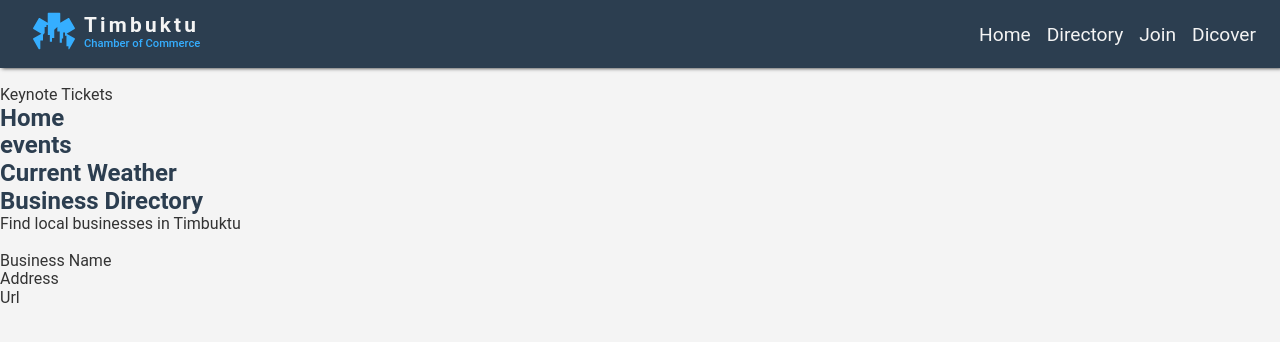
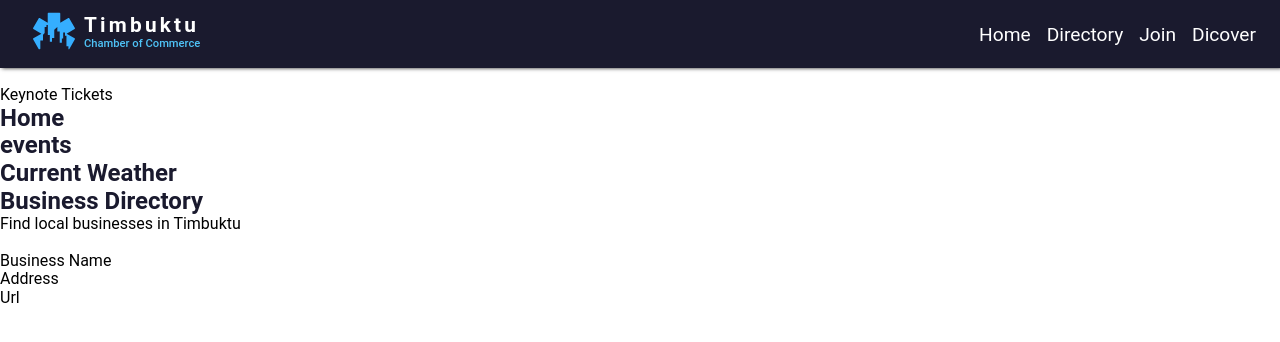
Before and after one commit to Joregesosa/wdd231, a plain HTML site: page chamber/directory.html in a window 1280 px wide. Drawn offline with Linux system fonts and the light colour scheme.

Commit message:
Update navbar mobile styles for improved contrast and accessibility

```diff
--- a/chamber/styles/navbar-mobile.css
+++ b/chamber/styles/navbar-mobile.css
@@ -1,8 +1,8 @@
 :root {
-    --primary-color: #2C3E50;
-    --secondary-color: #35aeff;
-    --background-color: #F4F4F4;
-    --text-color: #333333;
+    --primary-color: #1A1A2E; /* Darker shade for better contrast */
+    --secondary-color: #4FC3F7; /* Adjusted for better contrast */
+    --background-color: #FFFFFF; /* Lighter background for accessibility */
+    --text-color: #000;
     --font-family: "Roboto", sans-serif;
 }
 
@@ -80,17 +80,18 @@ h6 {
 .header__nav {
     position: absolute;
     left: 0;
-    top: 0;
+    top: 68px;
     width: 80%;
     max-width: 380px;
-    height: 100lvh;
+    height: calc(100vh - 68px);
     background-color: var(--primary-color);
     padding-inline: 1.4rem;
     font-size: 1.4rem;
     color: var(--background-color);
     transform: translateX(-100%);
-    opacity: 0;
+    opacity: .9;
     transition: all .5s ease-in-out;
+    z-index: 50;
     overflow: hidden;
 }
 
```
